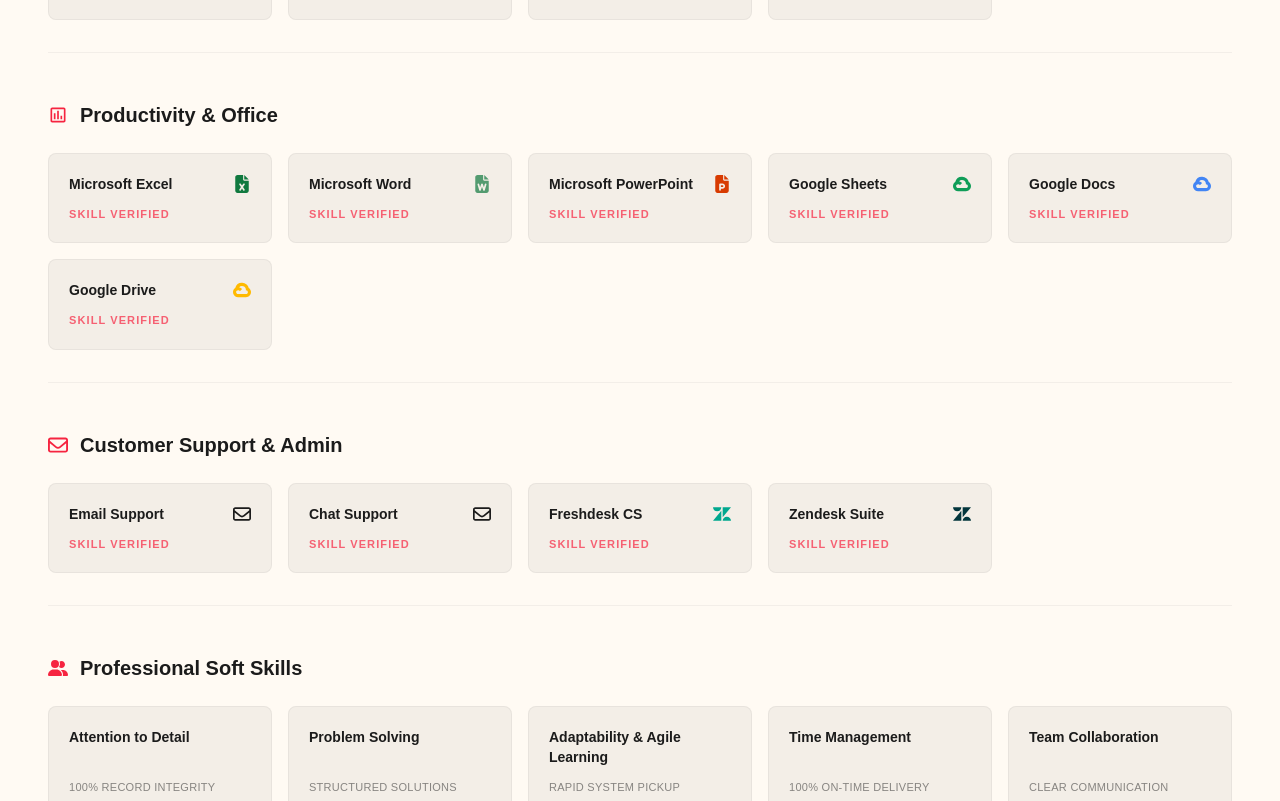
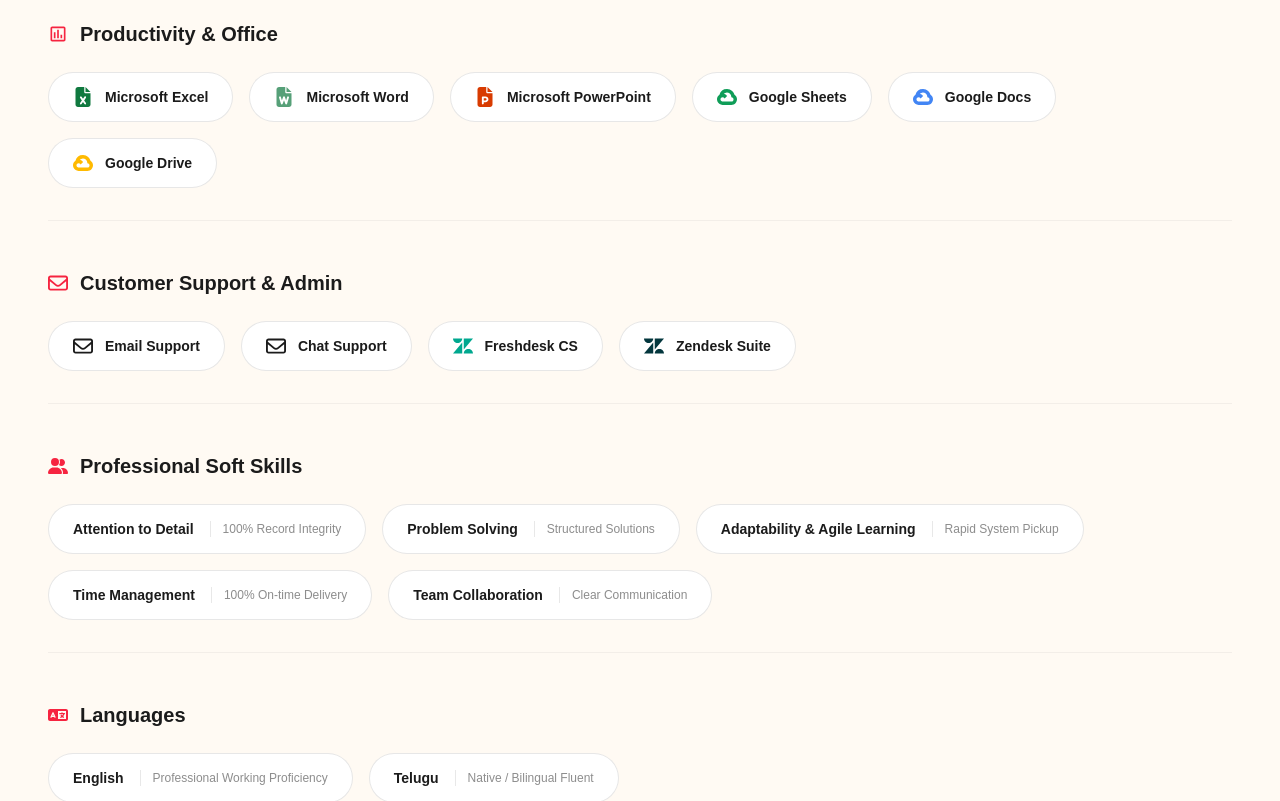
Before and after one commit to maniprasad76/portfolio, a React (Vite) app: page / in a window 1280 px wide. Shown: the part 2940-3741 px from the top of the page. Built offline with nearby package versions, Linux system fonts and the light colour scheme; a web font is replaced by a local one.

Commit message:
ui: redesign skills grid into sleek pill badges

```diff
--- a/src/components/Skills.tsx
+++ b/src/components/Skills.tsx
@@ -129,36 +129,31 @@
                 initial="hidden"
                 whileInView="visible"
                 viewport={{ once: true, margin: '-10%' }}
-                className="grid grid-cols-2 md:grid-cols-3 lg:grid-cols-5 gap-4"
+                className="flex flex-wrap gap-3 md:gap-4"
               >
                 {category.skills.map((skill, skillIdx) => (
                   <motion.div
                     key={skillIdx}
                     variants={cardVariants}
-                    whileHover={{ scale: 1.02 }}
-                    className="p-5 bg-charcoal/5 border border-charcoal/5 hover:border-[#F62440]/30 hover:bg-[#FFFAF3] rounded-lg transition-all duration-300 flex flex-col justify-between group"
+                    whileHover={{ scale: 1.05, y: -2 }}
+                    className="px-5 md:px-6 py-3 md:py-3.5 bg-white border border-charcoal/10 hover:border-[#F62440]/40 hover:shadow-lg hover:shadow-[#F62440]/10 rounded-full transition-all duration-300 flex items-center gap-3 group"
                     data-cursor="pointer"
                   >
-                    <div className="flex items-center justify-between mb-3">
-                      <span className="text-sm font-semibold text-[#1B1B1B] group-hover:text-[#F62440] transition-colors duration-300">
-                        {skill.name}
+                    {/* Optional Tech Icon */}
+                    {'icon' in skill && (
+                      <span className="text-xl group-hover:scale-110 group-hover:rotate-3 transition-transform duration-300">
+                        {skill.icon}
                       </span>
-                      {/* Optional Tech Icon */}
-                      {'icon' in skill && (
-                        <span className="text-lg group-hover:scale-110 transition-transform duration-300">
-                          {skill.icon}
-                        </span>
-                      )}
-                    </div>
+                    )}
 
-                    {/* Optional details level */}
-                    {'level' in skill ? (
-                      <span className="text-[11px] font-medium tracking-wide text-charcoal/50 uppercase">
+                    <span className="text-sm font-semibold text-charcoal group-hover:text-[#F62440] transition-colors duration-300">
+                      {skill.name}
+                    </span>
+
+                    {/* Optional details level for soft skills/languages */}
+                    {'level' in skill && (
+                      <span className="text-xs font-medium text-charcoal/50 ml-1 border-l border-charcoal/10 pl-3">
                         {skill.level}
-                      </span>
-                    ) : (
-                      <span className="text-[11px] font-semibold text-[#F62440]/70 uppercase tracking-widest">
-                        Skill Verified
                       </span>
                     )}
                   </motion.div>
```
